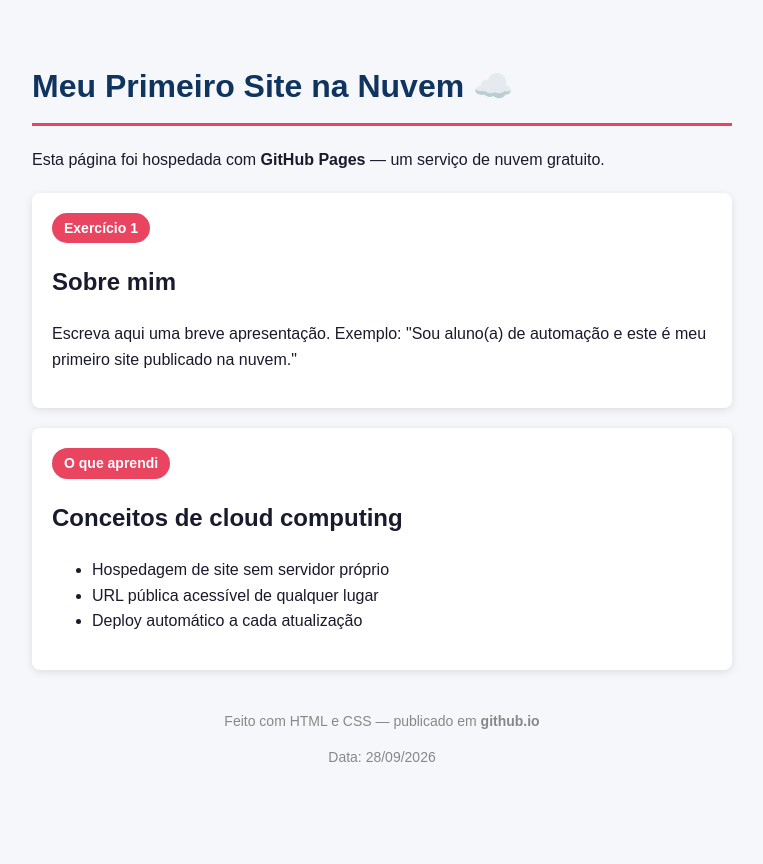
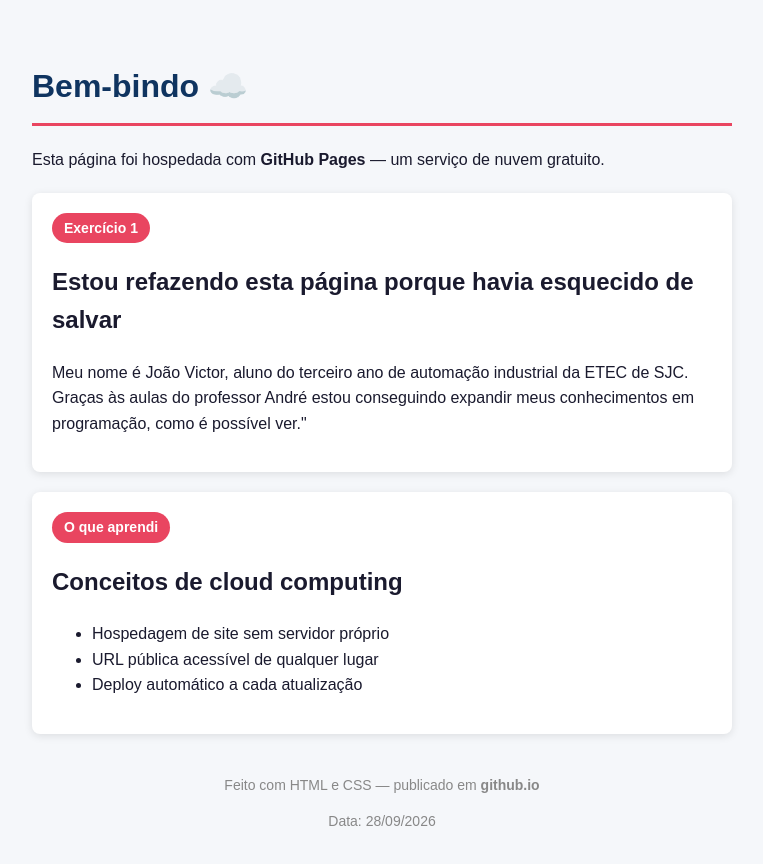
Before and after one commit to joaovictor197/refazendo, a plain HTML site: page index.html in a window 1280 px wide. Shown: the whole page, without its empty margins (258-1021 px from the left). Before the commit the page ends 823 px from the top, so only its background shows below. Drawn offline with Linux system fonts and the light colour scheme.

Commit message:
Update index.html

```diff
--- a/index.html
+++ b/index.html
@@ -3,7 +3,7 @@
 <head>
     <meta charset="UTF-8">
     <meta name="viewport" content="width=device-width, initial-scale=1.0">
-    <title>Meu Primeiro Site na Nuvem</title>
+    <title>Refazendo a atividade do mestre Zampponi</title>
     <style>
         body {
             font-family: Arial, sans-serif;
@@ -45,14 +45,14 @@
 </head>
 <body>
 
-    <h1>Meu Primeiro Site na Nuvem ☁️</h1>
+    <h1>Bem-bindo ☁️</h1>
 
     <p>Esta página foi hospedada com <strong>GitHub Pages</strong> — um serviço de nuvem gratuito.</p>
 
     <div class="card">
         <span class="badge">Exercício 1</span>
-        <h2>Sobre mim</h2>
-        <p>Escreva aqui uma breve apresentação. Exemplo: "Sou aluno(a) de automação e este é meu primeiro site publicado na nuvem."</p>
+        <h2>Estou refazendo esta página porque havia esquecido de salvar</h2>
+        <p>Meu nome é João Victor, aluno do terceiro ano de automação industrial da ETEC de SJC. Graças às aulas do professor André estou conseguindo expandir meus conhecimentos em programação, como é possível ver."</p>
     </div>
 
     <div class="card">
```
